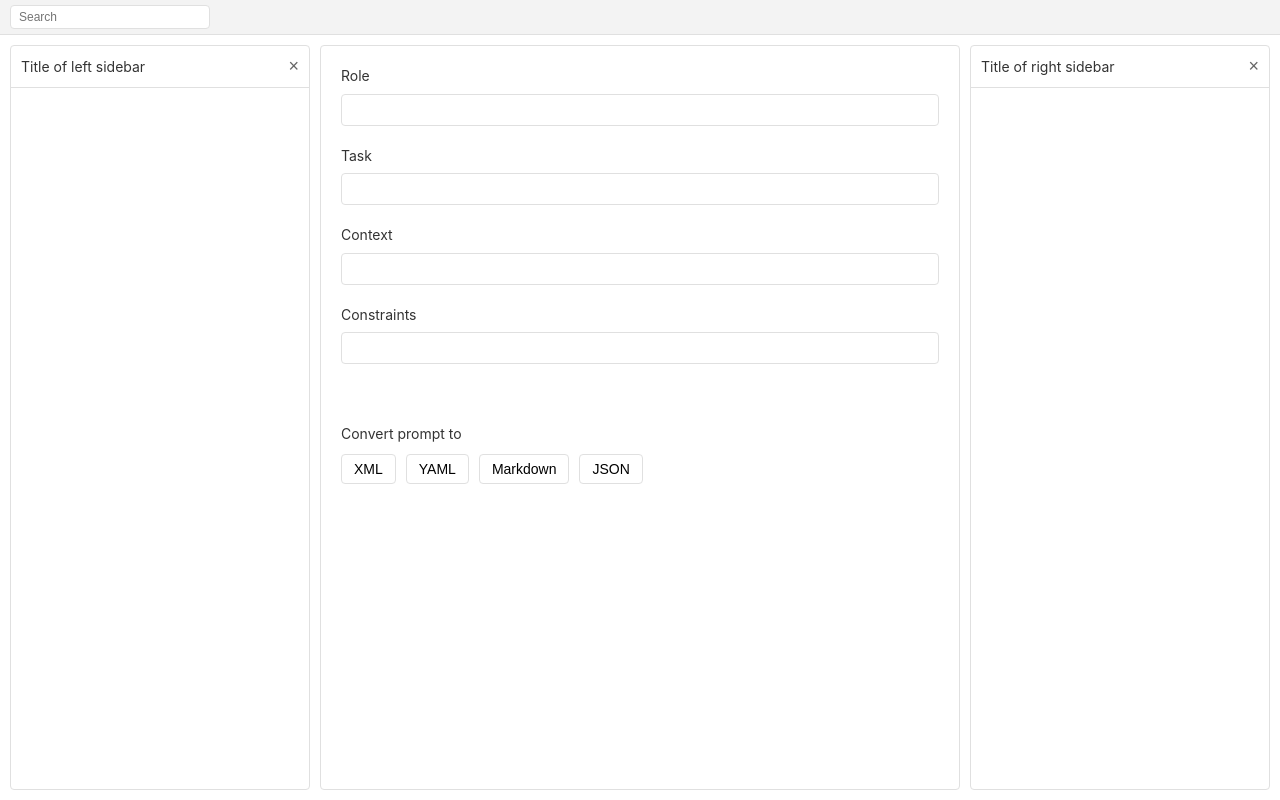
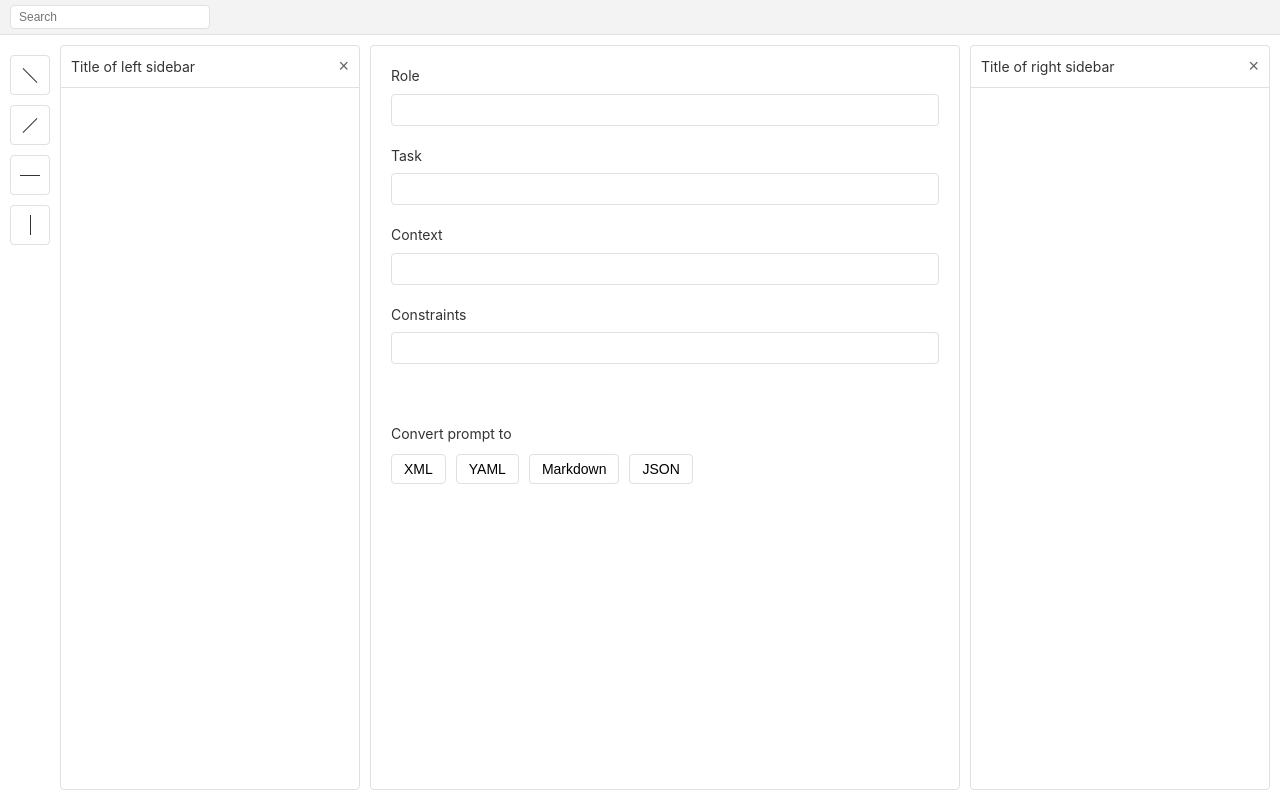
Before and after one commit to kullik01/Promptosaurus, a React (Vite) app: page / in a window 1280 px wide. Built offline with nearby package versions, Linux system fonts and the light colour scheme.

Commit message:
feat(navigation): add navigation buttons with directional indicators

```diff
--- a/src/App.tsx
+++ b/src/App.tsx
@@ -11,6 +11,20 @@ const App: React.FC = () => {
       </div>
 
       <div className="content-container">
+        <div className="nav-buttons">
+          <button className="nav-button">
+            <div className="diagonal-line"></div>
+          </button>
+          <button className="nav-button">
+            <div className="diagonal-line-reverse"></div>
+          </button>
+          <button className="nav-button">
+            <div className="horizontal-line"></div>
+          </button>
+          <button className="nav-button">
+            <div className="vertical-line"></div>
+          </button>
+        </div>
         <div className="left-sidebar">
           <div className="sidebar-header">
             <h2>Title of left sidebar</h2>
--- a/src/styles/App.css
+++ b/src/styles/App.css
@@ -96,6 +96,52 @@
   position: relative;
   padding: 10px;
   gap: 10px;
+}
+
+/* Navigation buttons styles */
+.nav-buttons {
+  display: flex;
+  flex-direction: column;
+  gap: 10px;
+  padding: 10px 0;
+}
+
+.nav-button {
+  width: 40px;
+  height: 40px;
+  border: 1px solid var(--color-border);
+  border-radius: 4px;
+  background-color: var(--color-white);
+  display: flex;
+  align-items: center;
+  justify-content: center;
+  cursor: pointer;
+}
+
+.diagonal-line {
+  width: 20px;
+  height: 1px;
+  background-color: var(--color-text);
+  transform: rotate(45deg);
+}
+
+.diagonal-line-reverse {
+  width: 20px;
+  height: 1px;
+  background-color: var(--color-text);
+  transform: rotate(-45deg);
+}
+
+.horizontal-line {
+  width: 20px;
+  height: 1px;
+  background-color: var(--color-text);
+}
+
+.vertical-line {
+  width: 1px;
+  height: 20px;
+  background-color: var(--color-text);
 }
 
 .left-sidebar {
```
